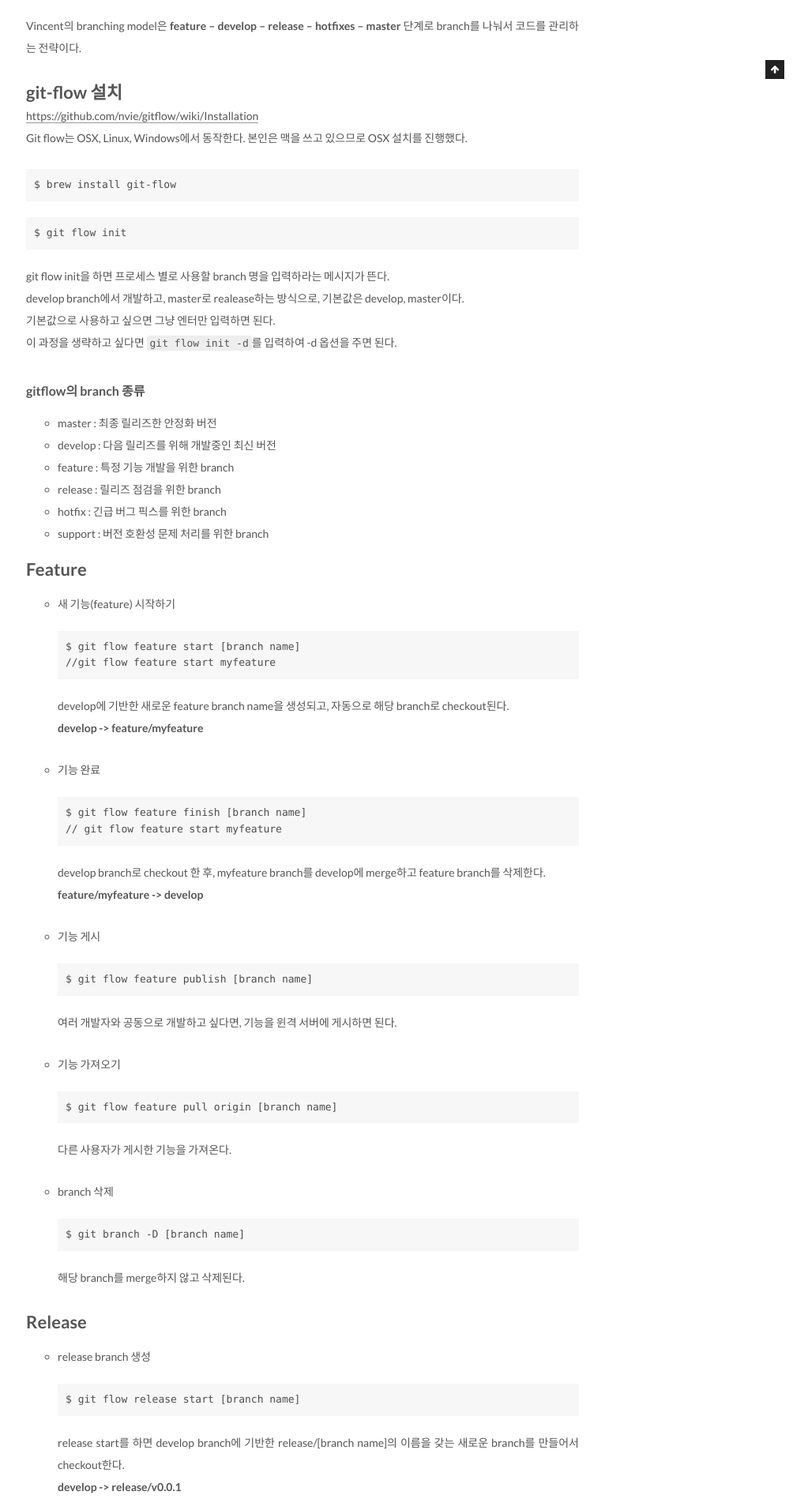
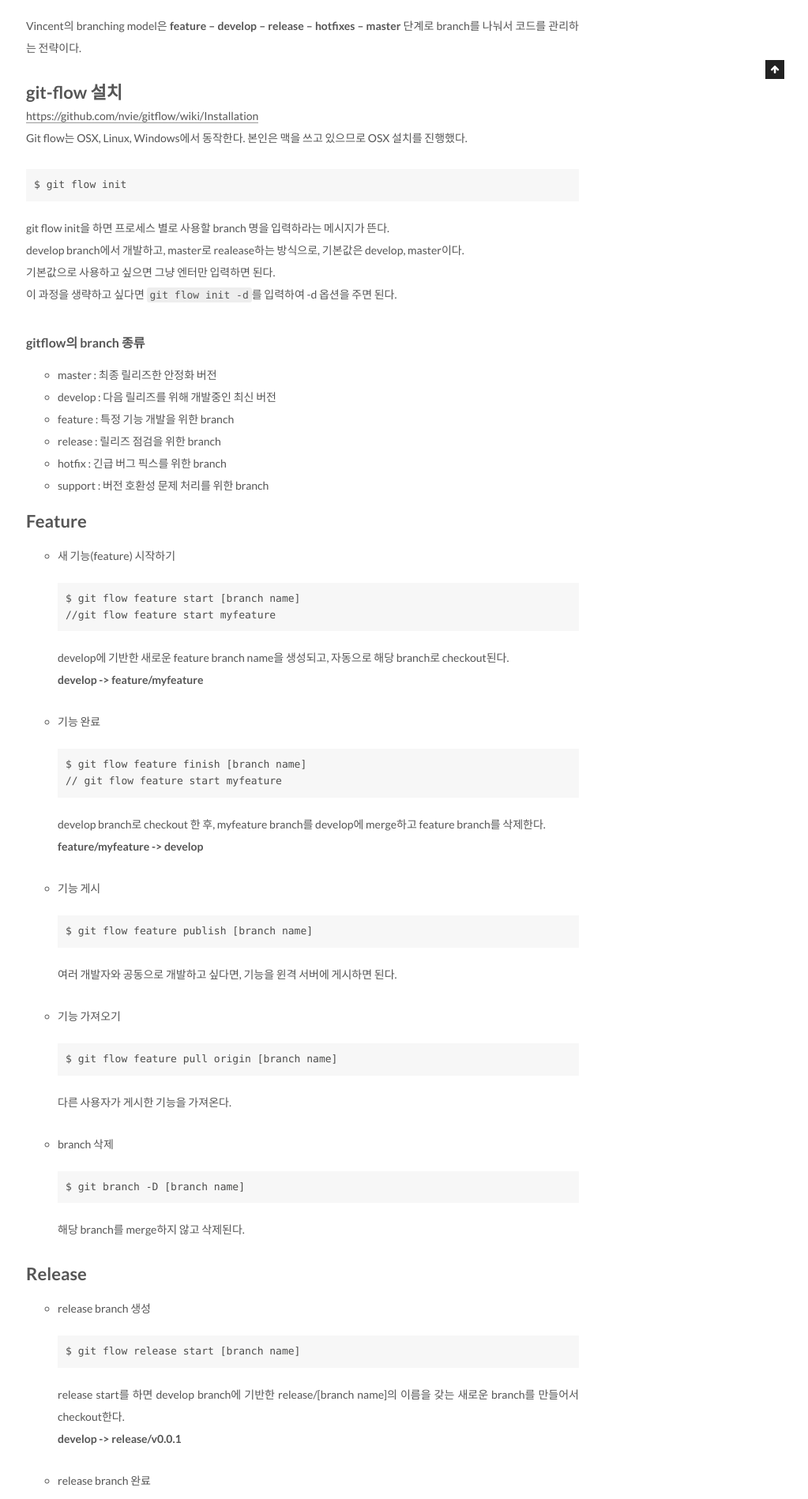
Before and after one commit to groovypark/groovypark.github.io, a Jekyll site: the page built from _posts/2018-01-02-git-flow-사용하기.md, in a window 1280 px wide. Shown: the part 900-2798 px from the top of the page at 79% size, without its empty margins (257-1280 px from the left). Built offline with Jekyll 4.4.1, drawn with Linux system fonts in a browser that asks for light colours.

Commit message:
Update git-flow 사용하기

````diff
--- a/_posts/2018-01-02-git-flow-사용하기.md
+++ b/_posts/2018-01-02-git-flow-사용하기.md
@@ -17,9 +17,6 @@ Vincent의 branching model은 **feature – develop – release – hotfixes –
 
 [https://github.com/nvie/gitflow/wiki/Installation](https://github.com/nvie/gitflow/wiki/Installation)<br/>
 Git flow는 OSX, Linux, Windows에서 동작한다. 본인은 맥을 쓰고 있으므로 OSX 설치를 진행했다.
-```
-$ brew install git-flow
-```
 ```
 $ git flow init
 ```
````
